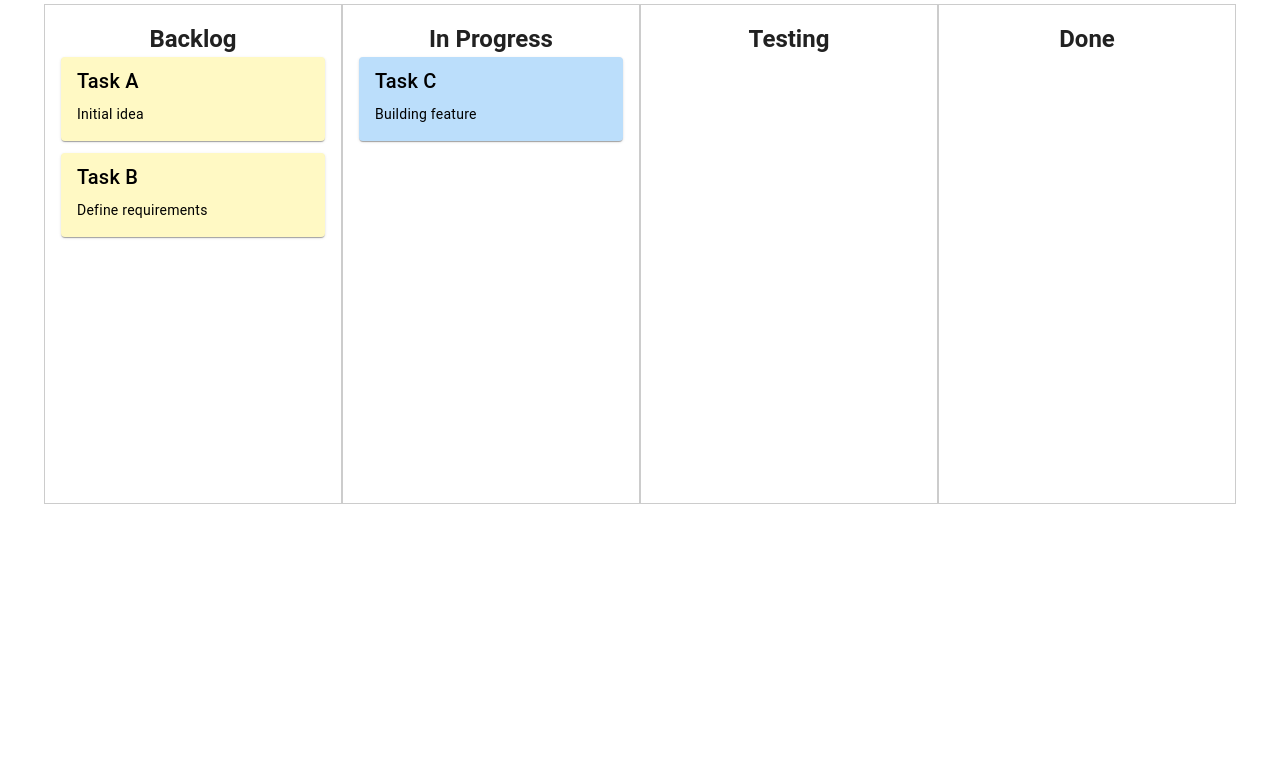
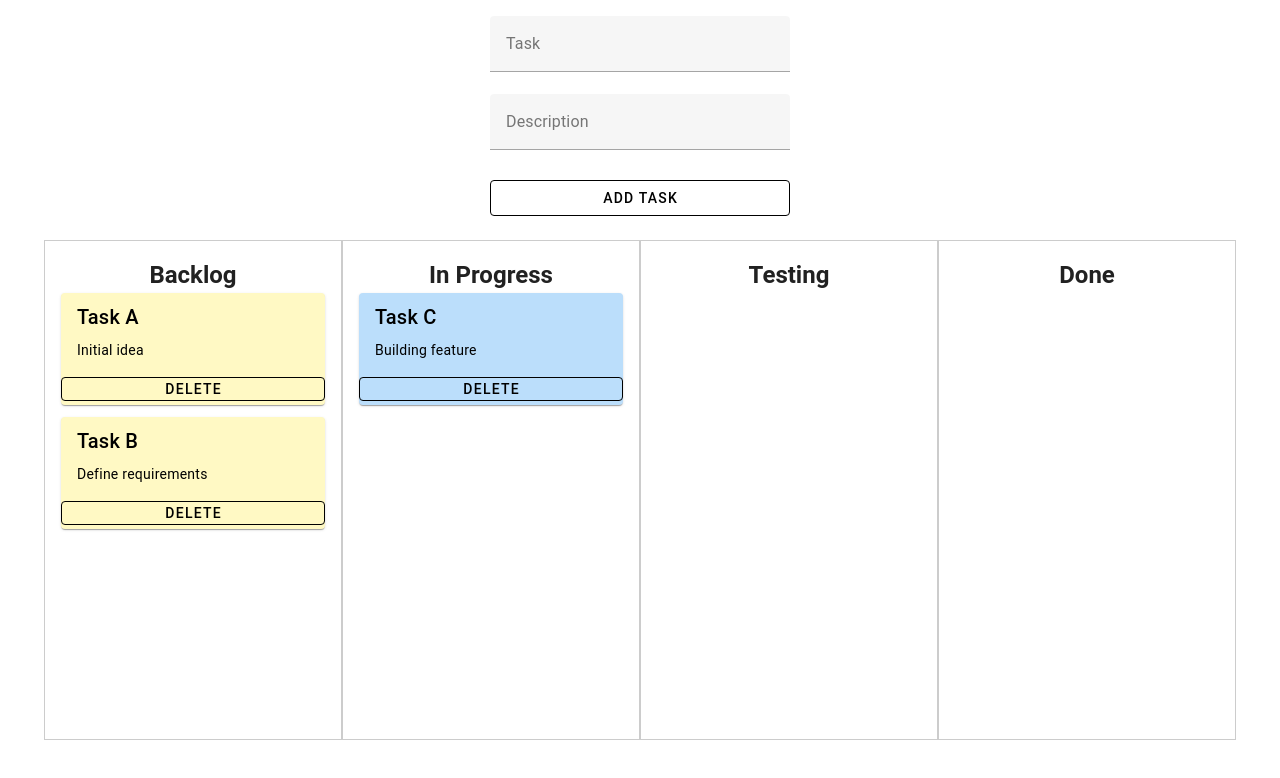
Before and after one commit to FabricioCCapone/fysiofresh-kanban, a Vue app: page / in a window 1280 px wide. Shown: the top 778 px of the page. Built offline with nearby package versions, Linux system fonts and the light colour scheme.

Commit message:
Commit 005: add task button, rules and delete

```diff
--- a/src/components/KanbanBoard.vue
+++ b/src/components/KanbanBoard.vue
@@ -1,29 +1,40 @@
 <template>
+
+    <v-container>
+    <v-sheet class="mx-auto" width="300">
+      <!-- Used the v-form with fast-fail rule to avoid invalid input -->
+       <!-- I send the input to addTask(task, description) to generate a new card  -->
+      <v-form fast-fail @submit.prevent="addTask">
+        <v-text-field v-model="newTask" :rules="taskRules" label="Task" ></v-text-field>
+        <v-text-field v-model="newDescription" :rules="descriptionRules" label="Description"></v-text-field>
+        <v-btn class="mt-2" type="submit" block>Add Task</v-btn>
+      </v-form>
+    </v-sheet>
+  </v-container>
+
   <v-container>
     <v-row>
-      <v-col
-        v-for="(column, index) in board"
-        :key="index"
-        cols="3"
-        class="column with-border"
-      >
+      <v-col v-for="(column, index) in board" :key="index" cols="3" class="column with-border">
         <h2 class="text-center">{{ column.name }}</h2>
-        <v-card
-          v-for="card in column.cards"
-          :key="card.id"
-          class="mb-3"
-          :color="column.color"
-        >
+        <v-card v-for="card in column.cards" :key="card.id" class="mb-3" :color="column.color">
           <v-card-title>{{ card.title }}</v-card-title>
           <v-card-text>{{ card.description }}</v-card-text>
+          <!-- <v-btn density="compact" @click.prevent="editCard" block>Edit</v-btn> -->
+          <v-btn density="compact" @click.prevent="deleteTask(card.id)" block>Delete</v-btn>
         </v-card>
       </v-col>
     </v-row>
   </v-container>
+
 </template>
 
 <script setup>
 import { ref } from 'vue'
+import draggable from 'vuedraggable'
+
+
+const newTask = ref('')
+const newDescription = ref('')
 
 const board = ref([
   {
@@ -51,7 +62,46 @@ const board = ref([
     color: '#FFE0B2',
     cards: []
   }
-])
+]
+)
+
+// Rules to prevent empty task title or that the input is too long
+const taskRules = [
+  v => !!v || 'Task title is required',
+  v => v.length <= 50 || 'Task title must be under 50 characters'
+]
+// Rules to prevent empty description title or that the input is too long
+const descriptionRules = [
+  v => !!v || 'Description is required',
+  v => v.length <= 200 || 'Description must be under 200 characters'
+]
+
+//Verifies that newTask and newDescription are not empty. If that is the case, pushes an object (Card) to Board[0] (Backlog)
+// and generates an unique Id, and asigns the title and description.
+const addTask = () => {
+  if (newTask.value.trim() && newDescription.value.trim()) {
+      board.value[0].cards.push({
+      id: Date.now(),
+      title: newTask.value,
+      description: newDescription.value
+    })
+    newTask.value = ''
+    newDescription.value = ''
+  }
+}
+
+//Receive the taskId and use a for to go trough each of the boards columns to find
+// the id.
+const deleteTask = (taskId) => {
+  for (const column of board.value) {
+    const index = column.cards.findIndex(card => card.id === taskId)
+    if (index !== -1) {
+      column.cards.splice(index, 1)
+      break
+    }
+  }
+}
+
 </script>
 
 <style scoped>
--- a/src/main.js
+++ b/src/main.js
@@ -13,6 +13,13 @@ const vuetify = createVuetify({
   theme: {
     defaultTheme: 'light',
   },
+  defaults: {
+    VBtn: {
+      color: 'black',
+      variant: 'outlined',
+      class: 'mb-1'
+    }
+  }
 })
 
 createApp(App).use(vuetify).mount('#app')
```
